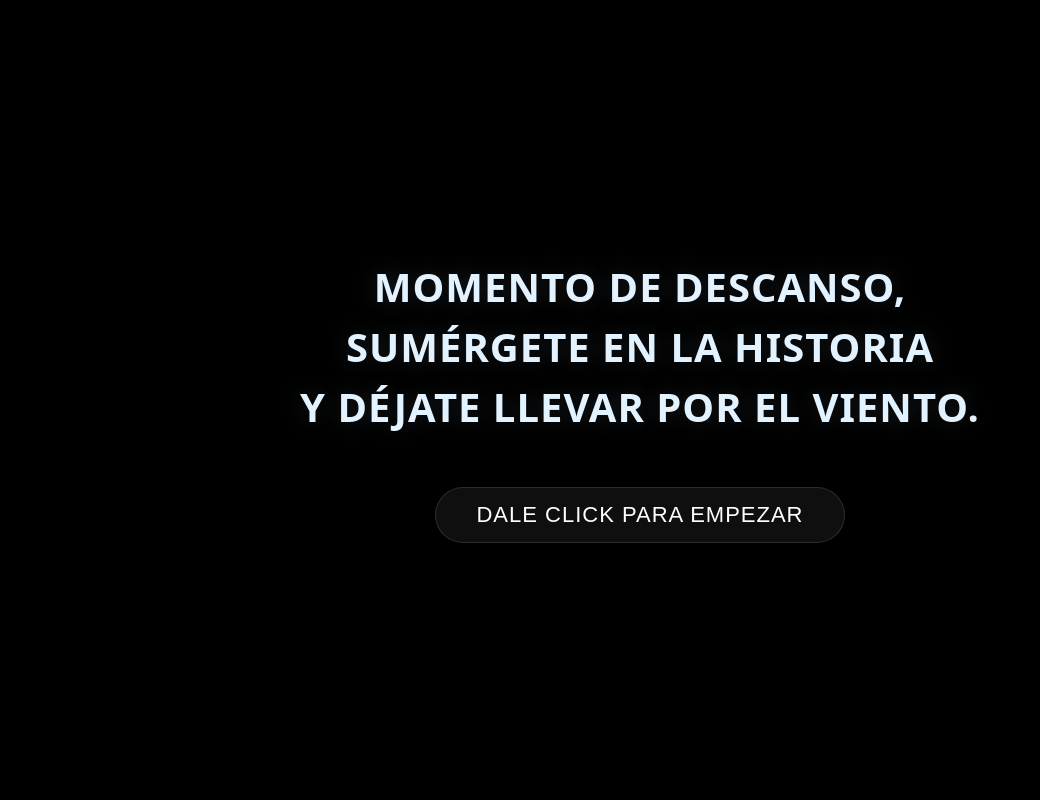
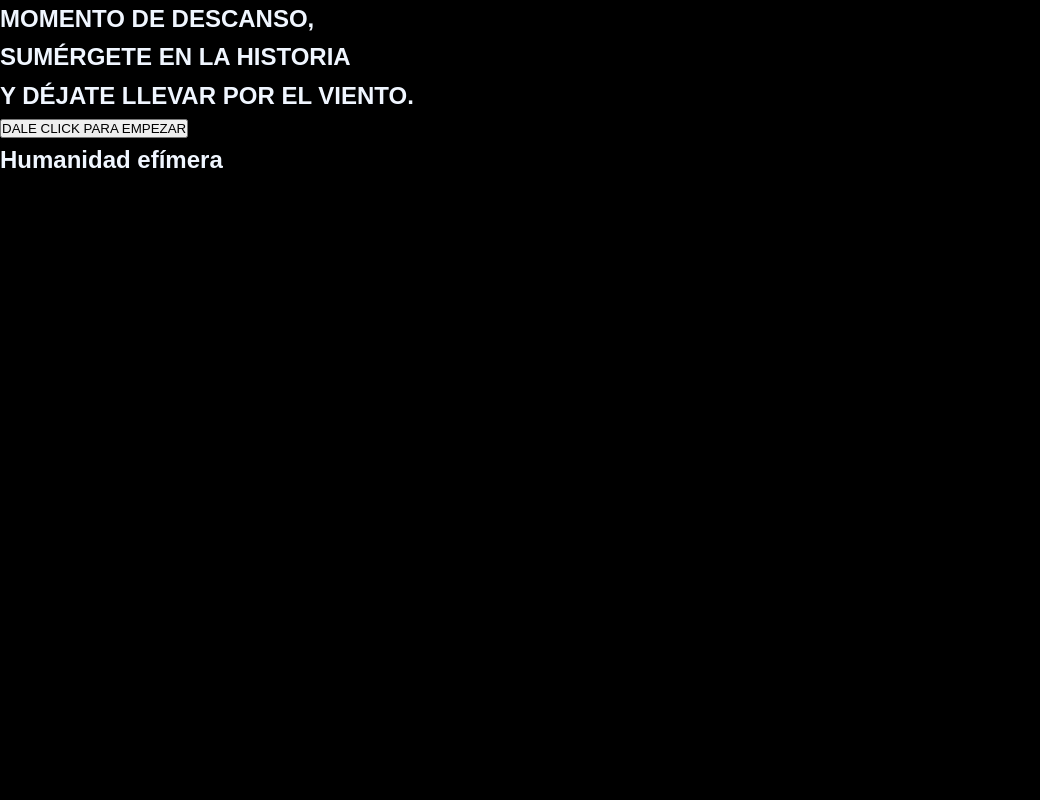
Before and after one commit to cmontoyavillarraga-arch/Humanidad-ef-mera, a plain HTML site: page index.html in a window 1280 px wide. Shown: the top 800 px of the page, without its empty margins (0-1040 px from the left). Drawn offline with Linux system fonts and the light colour scheme.

Commit message:
Refactor CSS styles for body and header
Removed unused styles and updated general styles for body, header, and sections.

```diff
--- a/style.css
+++ b/style.css
@@ -1,7 +1,4 @@
-/* ============================
-   ESTILOS GLOBALES
-   ============================ */
-
+/* === ESTILO GENERAL === */
 * {
   margin: 0;
   padding: 0;
@@ -9,105 +6,32 @@
 }
 
 body {
-  /* fuente del sistema (sin importaciones externas) */
-  font-family: system-ui, -apple-system, "Segoe UI", Roboto, "Helvetica Neue", Arial, sans-serif;
-  color: #f7f7f7;
-  background: #000000; /* fondo negro solicitado */
+  background-color: #000;
+  color: #f0f6ff;
+  font-family: 'Arial', sans-serif;
+  line-height: 1.6;
   overflow-x: hidden;
-  scroll-behavior: smooth;
 }
 
-/* ============================
-   VIDEO DE FONDO (si lo usas)
-   ============================ */
-video.fondo {
-  position: fixed;
-  top: 0;
-  left: 0;
-  width: 100%;
-  height: 100%;
-  object-fit: cover;
-  z-index: -1;
-  opacity: 0.35;     /* controla la intensidad del video */
-  filter: blur(2px);
+/* === ENCABEZADO === */
+header {
+  text-align: center;
+  padding: 60px 20px;
 }
 
-/* ============================
-   SECCIÓN DE INICIO
-   ============================ */
-.inicio {
-  height: 100vh;
-  display: flex;
-  flex-direction: column;
-  justify-content: center;
-  align-items: center;
-  text-align: center;
-  padding: 40px;
-  backdrop-filter: blur(3px);
+header h1 {
+  font-size: 3em;
+  letter-spacing: 2px;
+  text-transform: uppercase;
+  font-weight: 700;
+  color: #ffffff;
 }
 
-.inicio h1 {
-  font-size: 40px;
-  line-height: 1.5;
-  color: #e3f2ff;
-  text-shadow: 0 0 25px rgba(200, 230, 255, 0.15);
-  margin-bottom: 50px;
-  letter-spacing: 1px;
-}
-
-/* botón */
-.btn-empezar {
-  font-size: 22px;
-  background: rgba(255, 255, 255, 0.06);
-  border: 1px solid rgba(255, 255, 255, 0.12);
-  color: #fff;
-  padding: 14px 40px;
-  border-radius: 40px;
-  cursor: pointer;
-  transition: all 0.25s ease;
-  letter-spacing: 1px;
-}
-
-.btn-empezar:hover {
-  background: rgba(255, 255, 255, 0.12);
-  transform: scale(1.05);
-  box-shadow: 0 0 20px rgba(255, 255, 255, 0.06);
-}
-
-/* ============================
-   TÍTULO HUMANIDAD
-   ============================ */
-.humanidad {
-  height: 100vh;
+/* === PÁRRAFOS === */
+section[class^="parrafo-"] {
+  padding: 100px 20px;
   display: flex;
   justify-content: center;
-  align-items: center;
-  background: rgba(0, 0, 0, 0.6);
-  text-align: center;
-}
-
-.humanidad h1 {
-  font-size: 64px;
-  color: #d8eaff;
-  text-shadow: 0 0 30px rgba(180, 220, 255, 0.12);
-  letter-spacing: 2px;
-}
-
-/* ============================
-   PÁRRAFOS
-   ============================ */
-section[class^="parrafo-"] {
-  min-height: 100vh;
-  display: flex;
-  align-items: center;
-  justify-content: center;
-  padding: 80px 10%;
-  background: rgba(0,0,0,0.6);
-  transition: background 1s ease;
-}
-
-section[class^="parrafo-"]:nth-child(odd) {
-  background: rgba(6, 6, 6, 0.6);
 }
 
 section[class^="parrafo-"] p {
@@ -116,10 +40,8 @@ section[class^="parrafo-"] p {
   color: #f0f6ff;
   max-width: 900px;
   text-align: justify;
-  opacity: 0.95;
-  text-shadow: 0 0 8px rgba(255,255,255,0.03);
+  opacity: 0;
   transform: translateY(30px);
-  opacity: 0;
   transition: opacity 1.2s ease, transform 1.2s ease;
   letter-spacing: 0.2px;
 }
@@ -129,12 +51,10 @@ section[class^="parrafo-"].visible p {
   transform: translateY(0);
 }
 
-/* ============================
-   ADAPTACIONES RESPONSIVAS
-   ============================ */
-@media (max-width: 900px) {
-  .humanidad h1 { font-size: 48px; }
-  .inicio h1 { font-size: 28px; }
-  section[class^="parrafo-"] p { font-size: 18px; padding: 40px 6%; }
-  .btn-empezar { font-size: 18px; padding: 12px 28px; }
+/* === PIE DE PÁGINA === */
+footer {
+  text-align: center;
+  padding: 50px;
+  color: #999;
+  font-size: 14px;
 }
```
